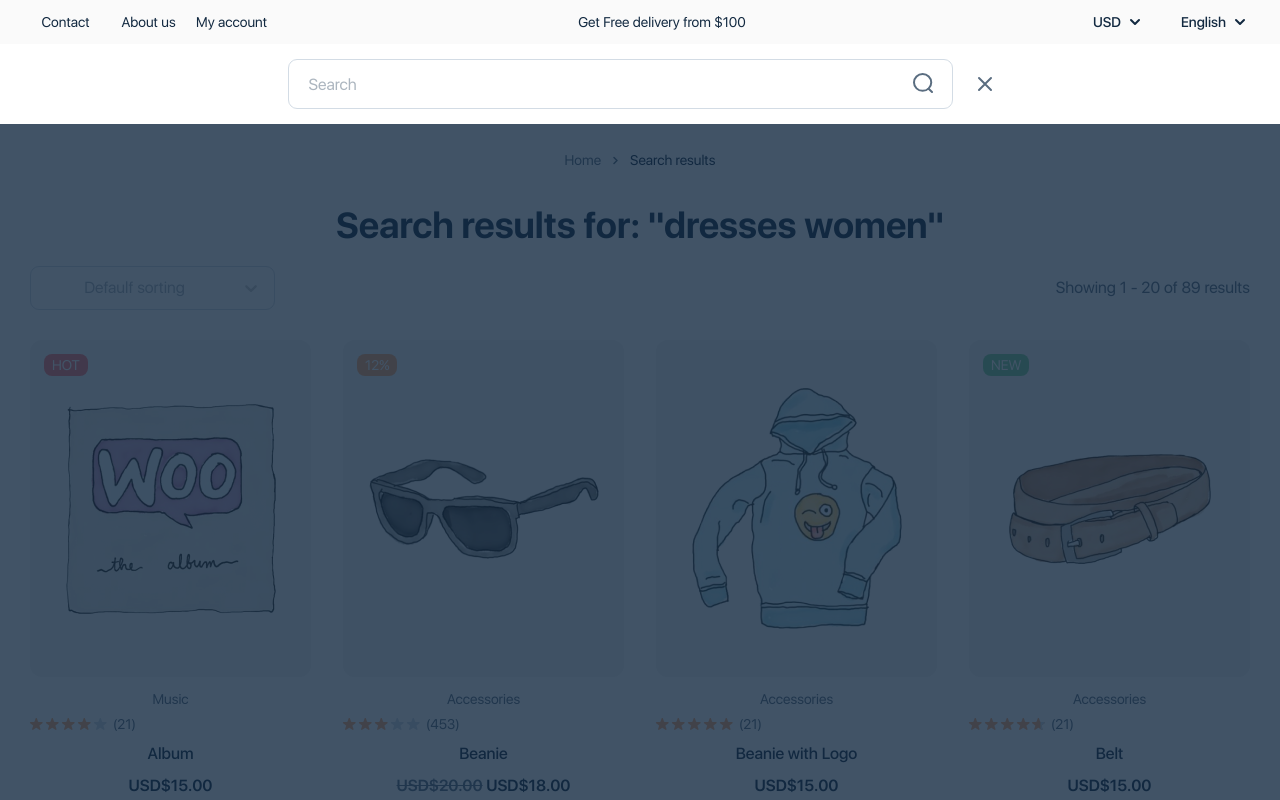
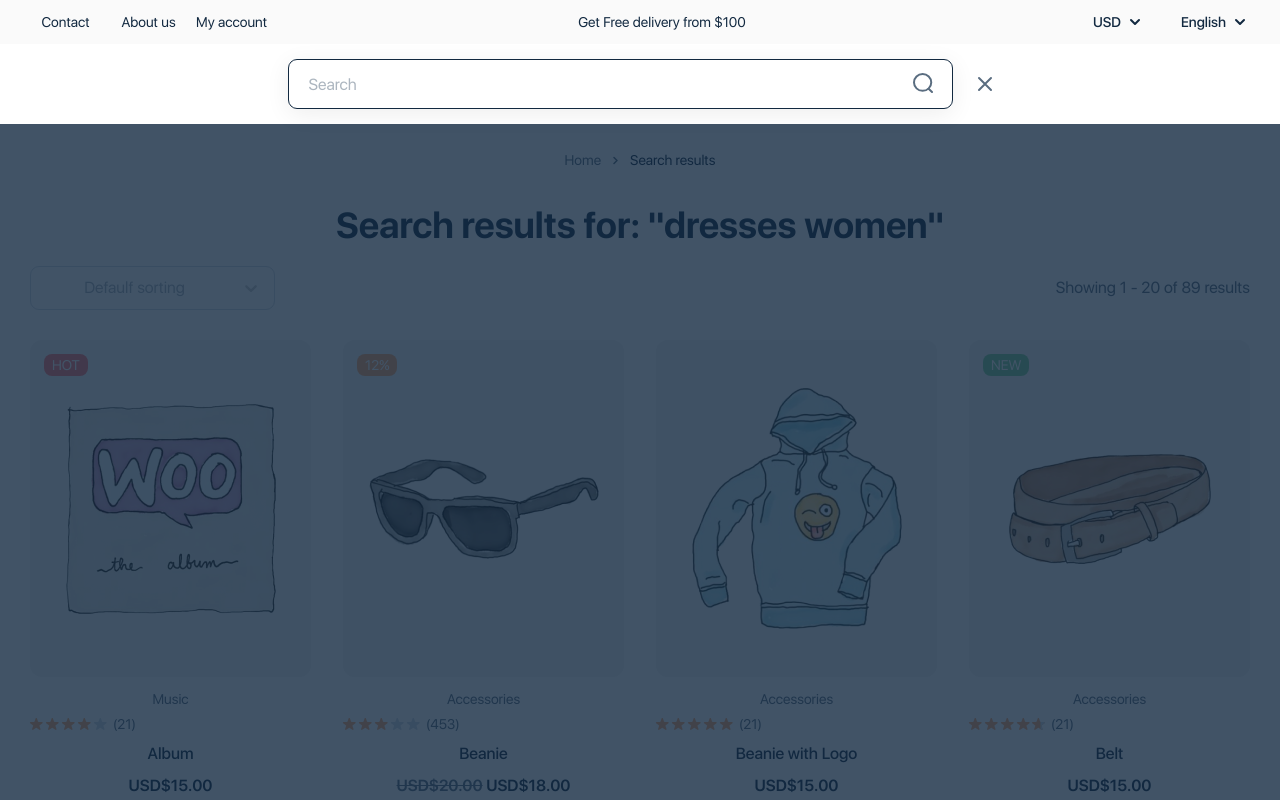
Before and after one commit to typhan05/yaycommerce-react, a React (Create React App) app: page /yaycommerce-react/search in a window 1280 px wide. Both pictures are taken after a click on the button 1105 px from the left and 83 px from the top of the page. Shown: the top 800 px of the page. Built offline with nearby package versions, Linux system fonts and the light colour scheme.

Commit message:
Update search focus

```diff
--- a/src/components/Drawer/Search/index.js
+++ b/src/components/Drawer/Search/index.js
@@ -1,4 +1,4 @@
-import {useState} from 'react'
+import {useEffect, useRef, useState} from 'react'
 import {XIcon} from '@heroicons/react/outline'
 import {useNavigate} from "react-router-dom";
 
@@ -10,10 +10,11 @@ const trends = [
   {id: 5, name: 'Activewear'},
 ];
 
-export default function DrawerSearch({isSearchShowing, hide, positon}) {
+export default function DrawerSearch({isSearchShowing, hide}) {
   const [name, setName] = useState('');
   const [itemActive, setItemActive] = useState(null);
   const [searchTrend, setSearchTrend] = useState(false);
+  const inputRef = useRef(isSearchShowing);
 
   const filter = (e) => {
     const keyword = e.target.value;
@@ -47,6 +48,12 @@ export default function DrawerSearch({isSearchShowing, hide, positon}) {
     }, "800")
   }
 
+  useEffect(() => {
+    if (inputRef.current) {
+      inputRef.current.focus();
+    }
+  }, [isSearchShowing]);
+
   return (
     <>
       <div className={`absolute left-0 top-0 py-[15px] md:px-0 px-[15px] w-full bg-white z-[10] transition-all duration-300 ${isSearchShowing ? `translate-y-0 opacity-100` : `-translate-y-full opacity-0`}`}>
@@ -63,6 +70,7 @@ export default function DrawerSearch({isSearchShowing, hide, positon}) {
                             className="pl-5 pr-12 py-3 w-full text-base text-black2 border border-gray-light9 bg-white rounded-[9px] h-[55px] placeholder:text-gray placeholder:opacity-50 focus:outline-none focus:border-black2 focus:shadow-[0_5px_25px_rgba(0,0,0,0.07)]"
                             type="search"
                             value={name}
+                            ref={inputRef}
                             onChange={filter} name="search" placeholder="Search"/>
                           <button type="submit" onClick={hide}
                                   className="absolute right-[4px] top-[17px] text-gray mr-4 hover:text-black2">
@@ -130,6 +138,7 @@ export default function DrawerSearch({isSearchShowing, hide, positon}) {
                             className="pl-5 pr-12 py-3 w-full text-base text-black2 border border-gray-light9 bg-white rounded-[9px] h-[50px] placeholder:text-gray placeholder:opacity-50 focus:outline-none focus:border-black2 focus:shadow-[0_5px_25px_rgba(0,0,0,0.07)]"
                             type="search"
                             value={name}
+                            ref={inputRef}
                             onChange={filter} name="search" placeholder="Search"/>
                           <button type="submit" onClick={hide}
                                   className="absolute right-[4px] top-[14px] text-gray mr-4 hover:text-black2">
```
